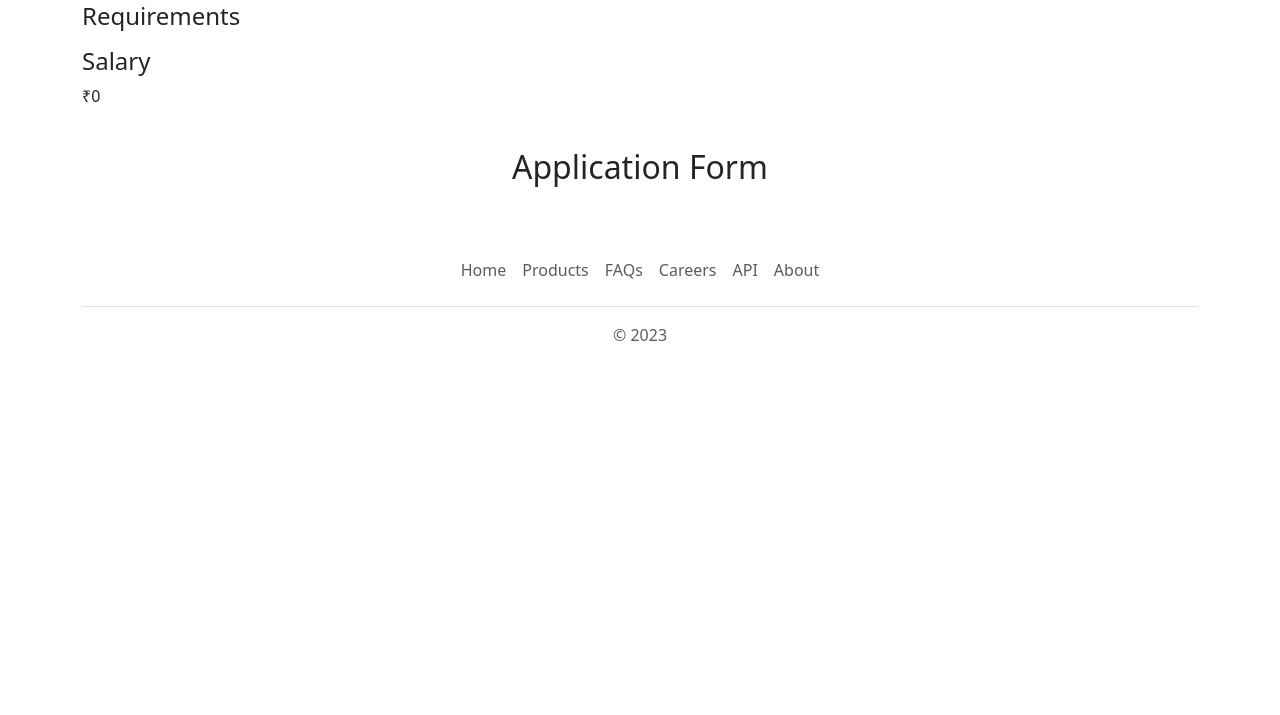
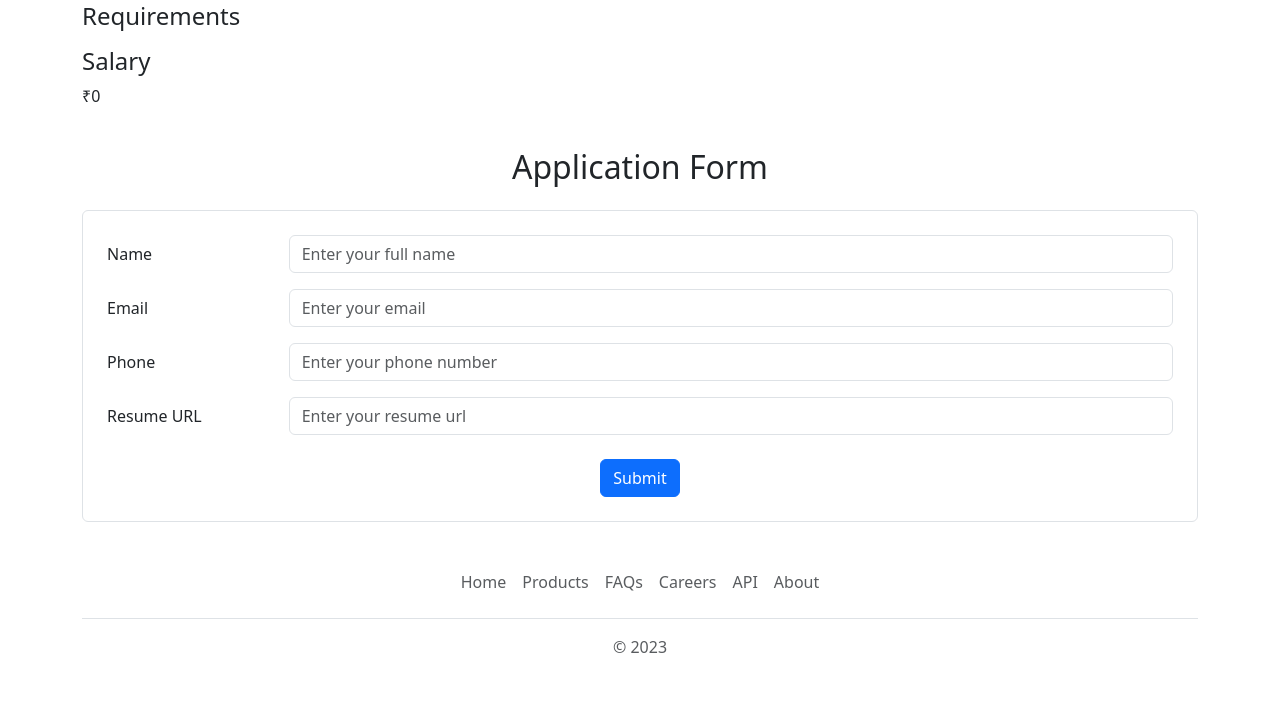
Before and after one commit to ShyamGadde/acme-corporation-careers, a Flask app: template templates/apply.html in a window 1280 px wide. Shown: the part 186-901 px from the top of the page. Before the commit the page ends 527 px from the top, so only its background shows below. Run offline with Flask 3, Linux system fonts and the light colour scheme; the template is opened without the code that fills it, so the values that code supplies are empty.

Commit message:
Submit form via post

```diff
--- a/templates/apply.html
+++ b/templates/apply.html
@@ -23,5 +23,37 @@
 
 <div class="container">
   <h2 class="text-center my-4">Application Form</h2>
+
+  <form action="/job/{{ job_details.id }}/apply" method="post">
+    <fieldset class="border p-4 rounded-2">
+      <div class="form-group mb-3 row">
+        <label for="name" class="col-sm-2 col-form-label">Name</label>
+        <div class="col-sm-10">
+          <input type="text" class="form-control" id="name" name="name" placeholder="Enter your full name">
+        </div>
+      </div>
+      <div class="form-group mb-3 row">
+        <label for="email" class="col-sm-2 col-form-label">Email</label>
+        <div class="col-sm-10">
+          <input type="email" class="form-control" id="email" name="email" placeholder="Enter your email">
+        </div>
+      </div>
+      <div class="form-group mb-3 row">
+        <label for="phone" class="col-sm-2 col-form-label">Phone</label>
+        <div class="col-sm-10">
+          <input type="text" class="form-control" id="phone" name="phone" placeholder="Enter your phone number">
+        </div>
+      </div>
+      <div class="form-group row">
+        <label for="resume" class="col-sm-2 col-form-label">Resume URL</label>
+        <div class="col-sm-10">
+          <input type="url" class="form-control" id="resume" name="resume" placeholder="Enter your resume url">
+        </div>
+      </div>
+      <div class="text-center mt-4">
+        <button type="submit" class="btn btn-primary">Submit</button>
+      </div>
+    </fieldset>
+  </form>
 </div>
 {% endblock %}
```
